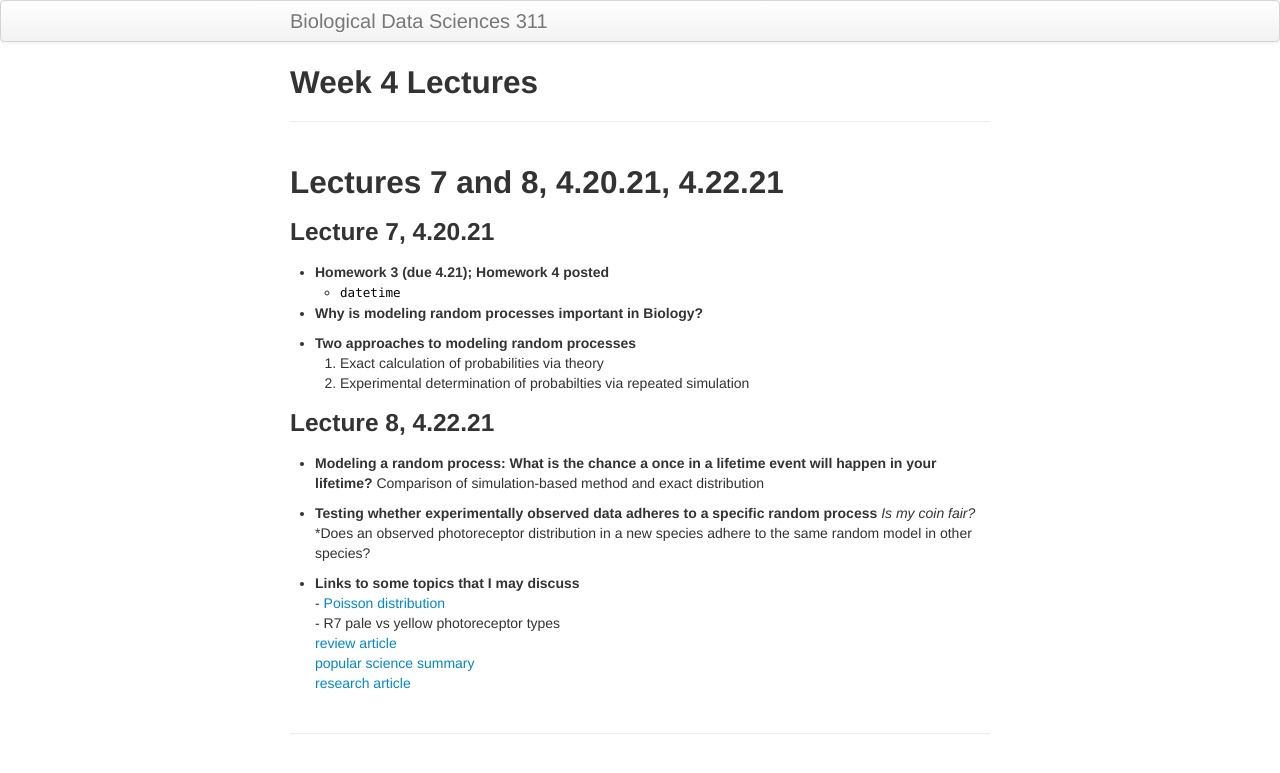
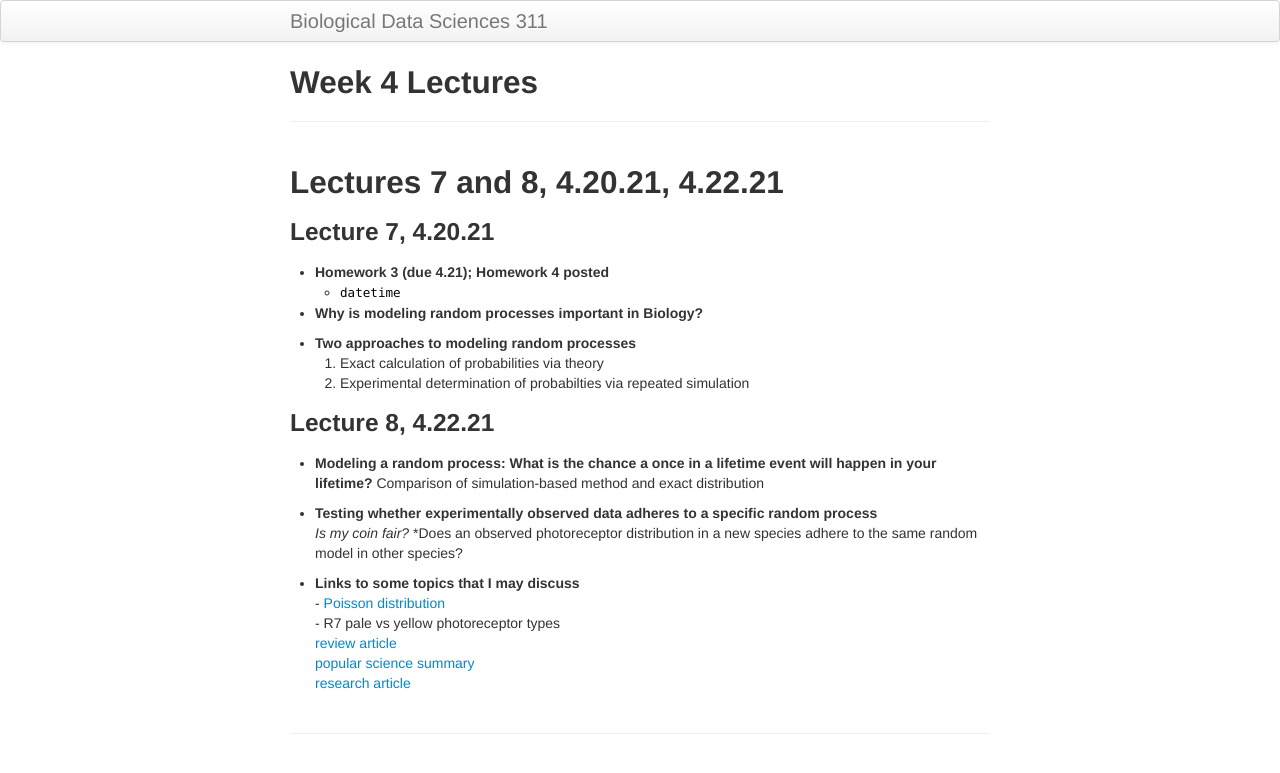
Before and after one commit to timothylwarren/bds311-sp21, a Jekyll site: the page built from lecture_notes/lec_wk04.md, in a window 1280 px wide. Shown: the top 773 px of the page. Built offline with Jekyll 4.4.1, drawn with Linux system fonts in a browser that asks for light colours.

Commit message:
Update lec_wk04.md

```diff
--- a/lecture_notes/lec_wk04.md
+++ b/lecture_notes/lec_wk04.md
@@ -25,7 +25,7 @@ title: Week 4 Lectures
 - **Modeling a random process: What is the chance a once in a lifetime event will happen in your lifetime?**
     Comparison of simulation-based method and exact distribution
 
-- **Testing whether experimentally observed data adheres to a specific random process**
+- **Testing whether experimentally observed data adheres to a specific random process**<br>
     *Is my coin fair?*
     *Does an observed photoreceptor distribution in a new species adhere to the same random model in other species?
 
```
